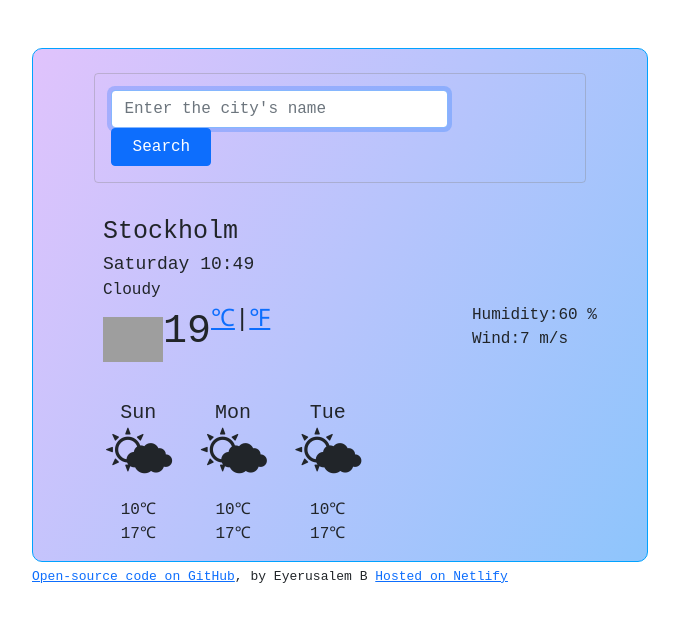
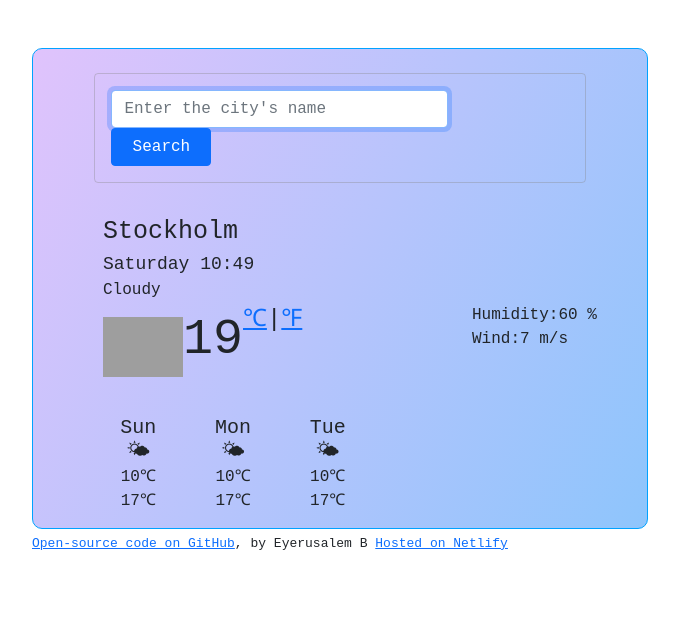
Before and after one commit to Salem-2022/VanillaWeatherApp, a plain HTML site: page index.html in a window 1280 px wide. Shown: the whole page, without its empty margins (300-979 px from the left). Drawn offline with nearby package versions, Linux system fonts and the light colour scheme; grey boxes are pictures that could not be loaded; a web font is replaced by a local one.

Commit message:
Update styles.css
updated width of image element

```diff
--- a/src/styles.css
+++ b/src/styles.css
@@ -14,7 +14,7 @@ ul {
 img {
   position: relative;
   vertical-align: text-bottom;
-  width: 60px;
+  width: 80px;
 }
 
 p {
@@ -53,7 +53,7 @@ p {
 }
 
 #currentTemp {
-  font-size: 40px;
+  font-size: 50px;
   font-weight: 900px;
   vertical-align: text-bottom;
   position: relative;
@@ -78,9 +78,6 @@ p {
   margin-left: 70px;
 }
 
-li.emoji {
-  font-size: 60px;
-}
 #minTemp {
   font-size: medium;
 }
```
